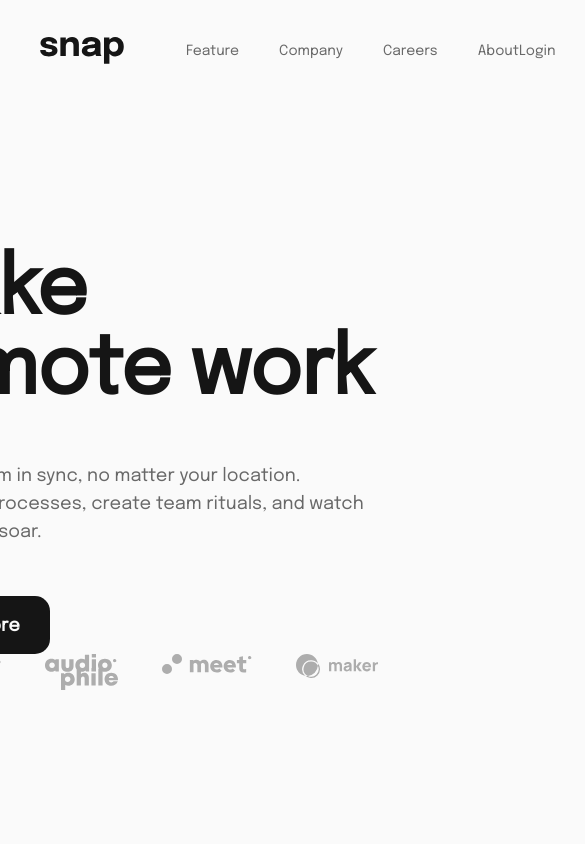
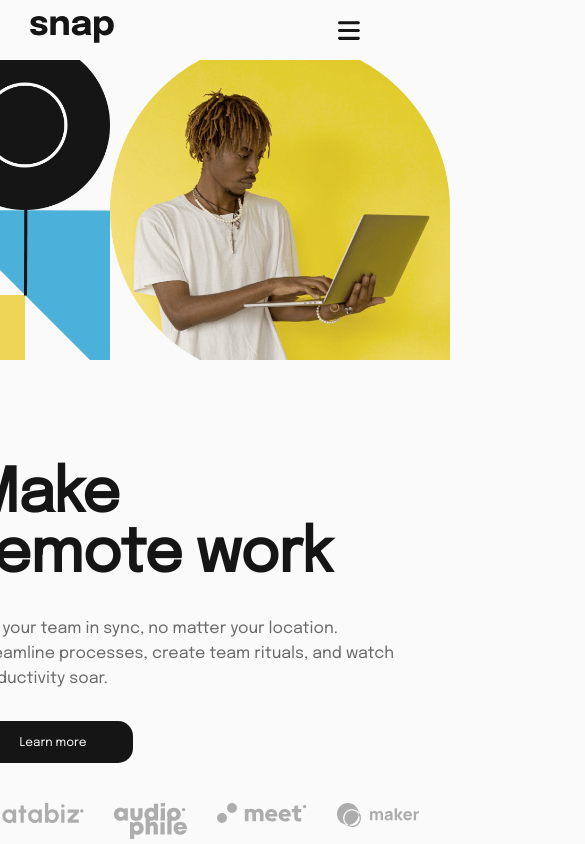
Before and after one commit to neda-pro/snap, a React (Vite) app: page /intro in a window 390 px wide. Shown: the top 844 px of the page, 585 px wide, since content can reach past the window. Built offline with nearby package versions, Linux system fonts and the light colour scheme.

Commit message:
responsiveness added

```diff
--- a/package.json
+++ b/package.json
@@ -12,6 +12,7 @@
   "dependencies": {
     "@fortawesome/fontawesome-svg-core": "^6.5.1",
     "@fortawesome/free-brands-svg-icons": "^6.5.1",
+    "@fortawesome/free-solid-svg-icons": "^6.5.1",
     "@fortawesome/react-fontawesome": "^0.2.0",
     "localforage": "^1.10.0",
     "match-sorter": "^6.3.1",
--- a/src/routes/root.jsx
+++ b/src/routes/root.jsx
@@ -1,6 +1,8 @@
 import { Outlet, useNavigate } from "react-router-dom";
 import { useNavbarStore } from "../store/store";
 import AppLogo from "../components/AppLogo";
+import { FontAwesomeIcon } from "@fortawesome/react-fontawesome";
+import { faBars } from "@fortawesome/free-solid-svg-icons";
 
 const Root = () => {
   const { hideLoginBtn, hideRegisterBtn } = useNavbarStore();
@@ -37,6 +39,10 @@ const Root = () => {
           </button>
         </div>
       </header>
+      <header className="mobile-header">
+        <AppLogo />
+        <FontAwesomeIcon className="bars-icon" icon={faBars} />
+      </header>
       <Outlet />
     </div>
   );
--- a/src/style.css
+++ b/src/style.css
@@ -46,7 +46,6 @@ ul{
     align-items: center;
     min-height: 6rem;
 }
-
 .header-left{
     display: flex;
     gap: 6.2rem;
@@ -90,6 +89,19 @@ ul{
     padding: 1.3rem 2.3rem;
 }
 
+.mobile-header{
+    display: none;
+    width: 100%;
+    justify-content: space-between;
+    align-items: center;
+    min-height: 6rem;
+}
+.bars-icon{
+    font-size: 2.5rem;
+    cursor: pointer;
+    color: var(--black);
+}
+
 /* here */
 .main{
     padding: 6.7rem 10rem 0 10rem;
@@ -108,7 +120,6 @@ ul{
     display: flex;
     flex-direction: column;
     gap: 5rem;
-
 }
 .main-body h1{
     color: var(--black);
@@ -266,3 +277,132 @@ ul{
     font-size: 1.1rem;
     font-weight: 500;
 }
+
+/* media query */
+@media(max-width: 1440px){
+    .main-body article{
+        gap: 5rem;
+    }
+    .main-body h1{
+        font-size: 6rem;
+        font-weight: 600;
+        line-height: 6rem;
+
+        }
+    .main-body p{
+        font-size: 1.5rem;
+        font-weight: 400;
+        line-height: 2.5rem;
+    }
+    .main-body button{
+        width: 14.3rem;
+        height: 4.8rem;
+        font-size: 1.5rem;
+        font-weight: 600;
+    }
+    .main-body ul{
+        gap: 3.5rem;
+    }
+}
+@media(max-width: 1270px){
+
+    .main-body article{
+        gap: 3rem;
+    }
+    .main-body h1{
+        font-size: 4rem;
+        font-weight: 500;
+        line-height: 4rem;
+        }
+    .main-body p{
+        font-size: 1.4rem;
+        font-weight: 400;
+        line-height: 2.2rem;
+    }
+    .main-body button{
+        height: 4.2rem;
+        font-size: 1.2rem;
+        font-weight: 500;
+    }
+    .main-body ul{
+        gap: 3rem;
+    }
+}
+@media(max-width: 1196px){
+
+    .main{
+        flex-direction: column-reverse;
+        gap: unset
+    }
+    .main-img img{
+        height: 40rem;
+        object-fit: cover;
+    }
+
+    .main-body article{
+        gap: 5rem;
+    }
+    .main-body h1{
+        font-size: 8rem;
+        font-weight: 700;
+        line-height: 8rem;
+
+        }
+    .main-body p{
+        font-size: 1.8rem;
+        font-weight: 500;
+        line-height: 2.8rem;
+    }
+    .main-body button{
+        width: 16.3rem;
+        height: 5.8rem;
+        font-size: 1.8rem;
+        font-weight: 700;
+    }
+    .main-body ul{
+        gap: 4.4rem;
+        margin-top: 4rem;
+    }
+}
+@media(max-width: 804px){
+    body{
+        padding: 0;
+    }
+    .header{
+        display: none
+    }
+    .mobile-header{
+        display: flex;
+        padding: 0 3rem ;
+    }
+    .main{
+        padding: 0 ;
+    }
+    .main-img img{
+        height: 30rem;
+    }
+    .main-body article{
+        gap: 3rem;
+        padding:0 3rem;
+    }
+    .main-body h1{
+        font-size: 6rem;
+        font-weight: 600;
+        line-height: 6rem;
+
+        }
+    .main-body p{
+        font-size: 1.6rem;
+        font-weight: 400;
+        line-height: 2.5rem;
+    }
+    .main-body button{
+        height: 4.2rem;
+        font-size: 1.2rem;
+        font-weight: 500;
+    }
+    .main-body ul{
+        gap: 3rem;
+        padding:0 3rem;
+    }
+}
```
Also changed, not shown: 1 other file (tests, documents, lock files or other folders).
